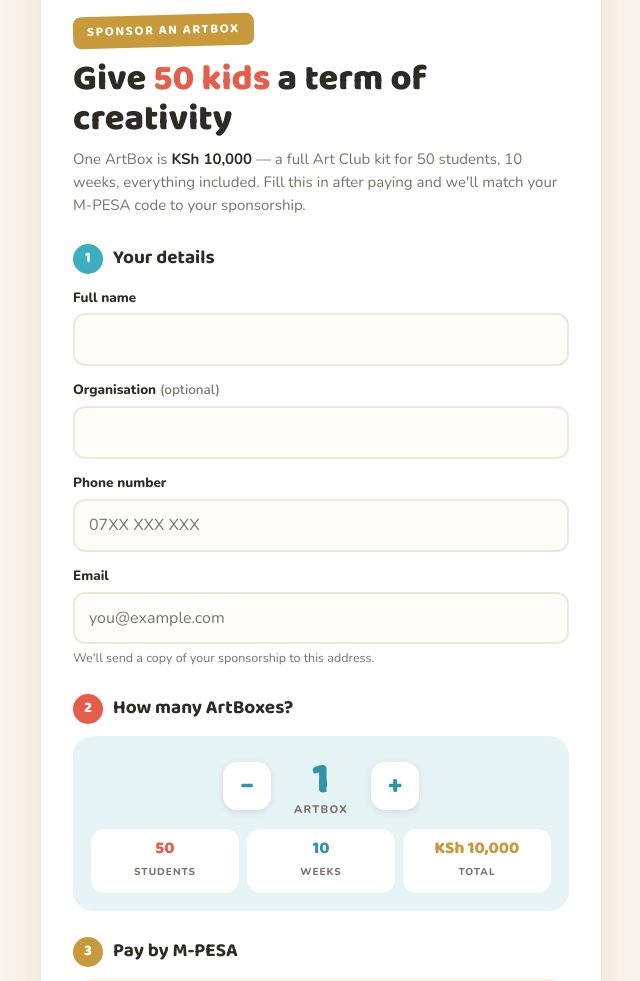
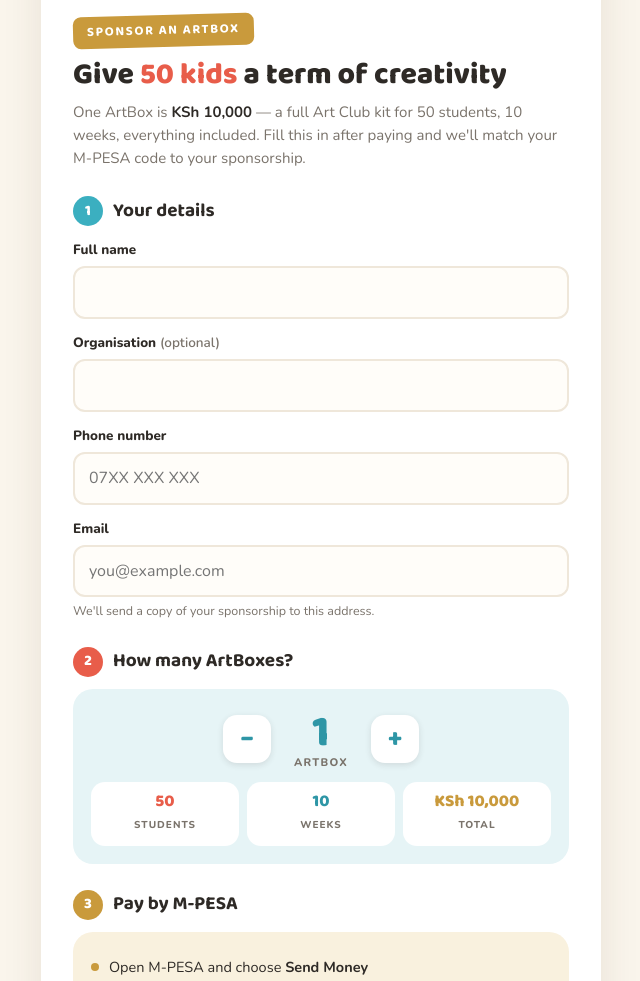
Before and after one commit to knjoroge-casa/artbox-sponsor-form, a plain HTML site: page index.html in a window 1280 px wide. Shown: the part 119-1100 px from the top of the page, without its empty margins (319-959 px from the left). Drawn offline with nearby package versions, Linux system fonts and the light colour scheme.

Commit message:
Update index.html

```diff
--- a/index.html
+++ b/index.html
@@ -71,7 +71,7 @@
   }
   h1{
     font-family:'Baloo 2',cursive;font-weight:800;
-    font-size:clamp(28px,7vw,36px);line-height:1.12;
+    font-size:clamp(22px,5.5vw,30px);line-height:1.12;
     margin-bottom:8px;
   }
   h1 em{font-style:normal;color:var(--red)}
```
